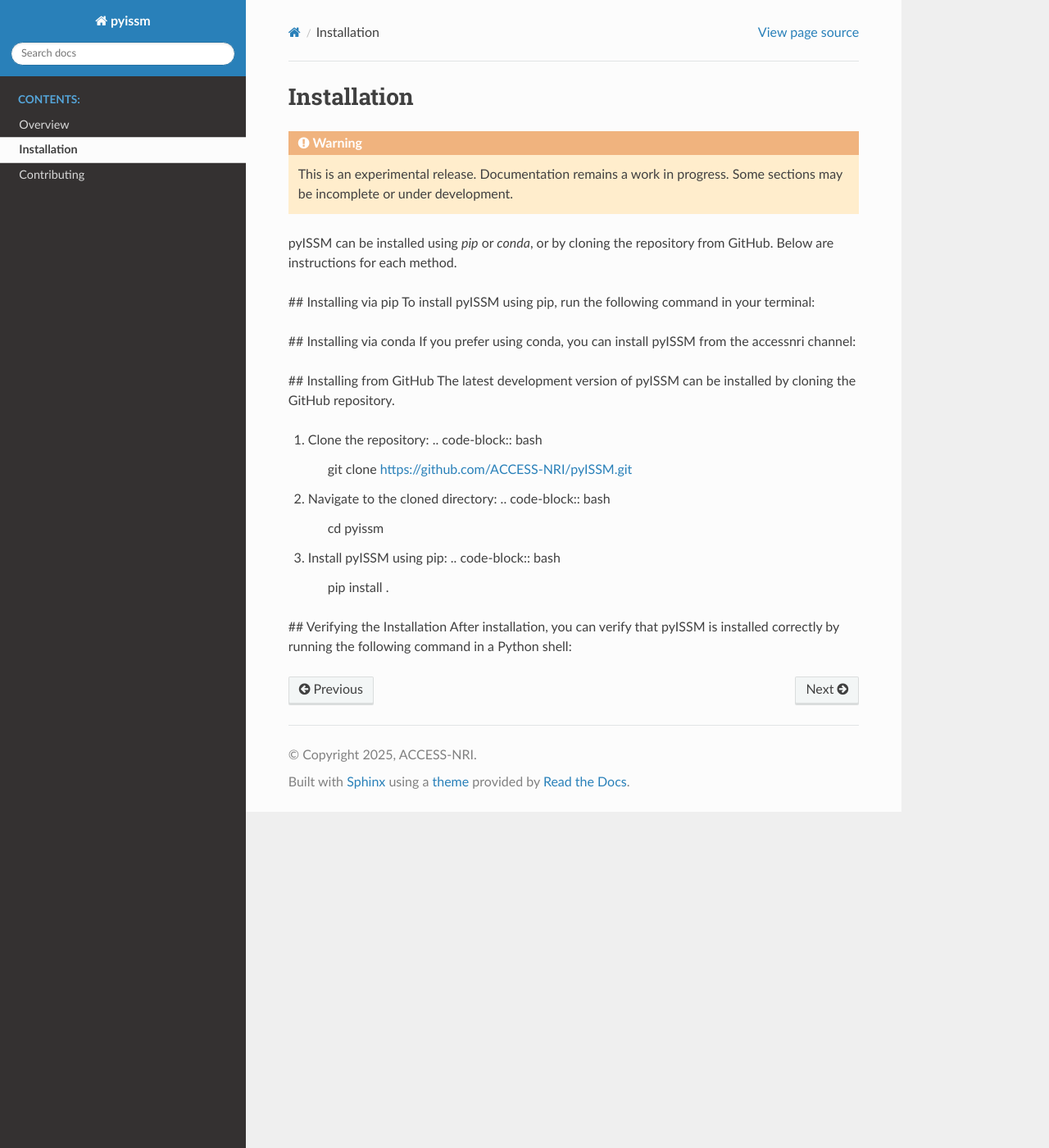
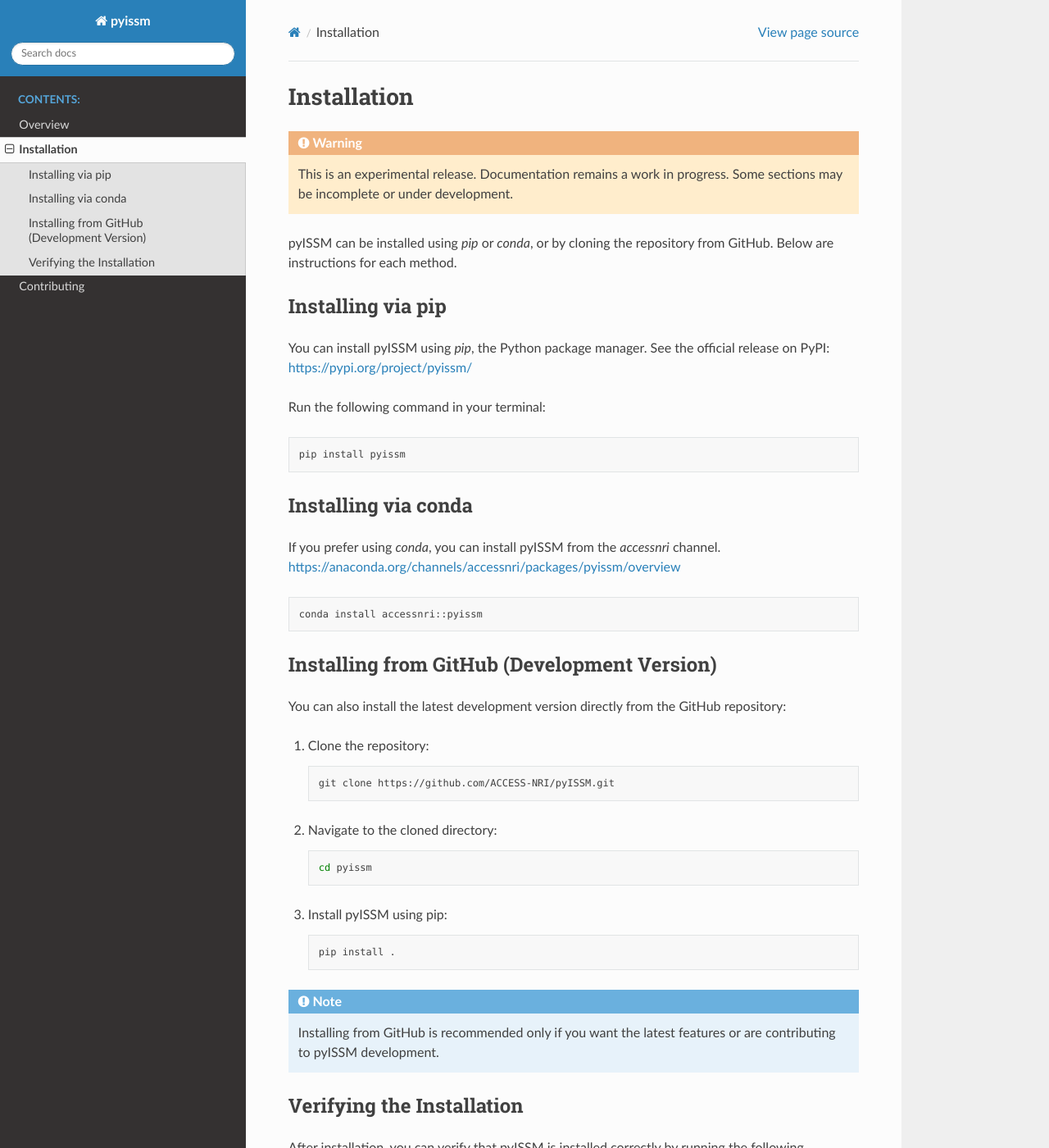
Before and after one commit to ACCESS-NRI/pyISSM, a Sphinx documentation site: the page built from docs/source/installation.rst, in a window 1280 px wide and 1400 px high. Shown: the whole window at 82% size. Built offline with Sphinx 7.4.7 and the Read the Docs theme 3.1.0, drawn with Linux system fonts in a browser that asks for light colours; pages that are not in the unit, such as notebooks, are missing from menus; some of the changed text lies outside the part shown.

Commit message:
Update docs

```diff
--- a/docs/source/contributing.rst
+++ b/docs/source/contributing.rst
@@ -5,7 +5,11 @@
    This is an experimental release. Documentation remains a work in progress. Some sections may be incomplete or under development.
 
 We welcome contributions from the community! There are several ways you can contribute to the pyISSM project:
+
 1. **Reporting Issues**: If you encounter any bugs or have suggestions for improvements, please open an issue on our `GitHub repository <https://github.com/ACCESS-NRI/pyISSM/issues>`_.
+
 2. **Submitting Pull Requests**: If you would like to contribute code, please fork the repository, make your changes, and submit a pull request. Be sure to follow our coding standards and include tests for any new features or bug fixes.
+
 3. **Improving Documentation**: Good documentation is crucial for any project. If you find areas where the documentation can be improved, feel free to submit a pull request with your changes.
+
 4. **Joining Discussions**: Participate in discussions on the `Hive Forum <https://forum.access-hive.org.au/c/cryosphere/pyissm>`_ to help shape the future of pyISSM.
--- a/docs/source/installation.rst
+++ b/docs/source/installation.rst
@@ -4,35 +4,58 @@
 .. warning::
    This is an experimental release. Documentation remains a work in progress. Some sections may be incomplete or under development.
 
-
 pyISSM can be installed using `pip` or `conda`, or by cloning the repository from GitHub. Below are instructions for each method.
 
-## Installing via pip
-To install pyISSM using pip, run the following command in your terminal:
-   .. code-block:: bash
-      pip install pyissm
+Installing via pip
+-----------------
+You can install pyISSM using `pip`, the Python package manager.
+See the official release on PyPI: https://pypi.org/project/pyissm/
 
-## Installing via conda
-If you prefer using conda, you can install pyISSM from the accessnri channel:
-   .. code-block:: bash
-      conda install accessnri::access-cryosphere-data-pool
+Run the following command in your terminal:
 
-## Installing from GitHub
-The latest development version of pyISSM can be installed by cloning the GitHub repository.
+.. code-block:: bash
+
+   pip install pyissm
+
+Installing via conda
+-------------------
+If you prefer using `conda`, you can install pyISSM from the `accessnri` channel.
+https://anaconda.org/channels/accessnri/packages/pyissm/overview
+
+.. code-block:: bash
+
+   conda install accessnri::pyissm
+
+Installing from GitHub (Development Version)
+-------------------------------------------
+You can also install the latest development version directly from the GitHub repository:
 
 1. Clone the repository:
+
    .. code-block:: bash
+
       git clone https://github.com/ACCESS-NRI/pyISSM.git
 
 2. Navigate to the cloned directory:
+
    .. code-block:: bash
+
       cd pyissm
+
 3. Install pyISSM using pip:
+
    .. code-block:: bash
+
       pip install .
 
-## Verifying the Installation
-After installation, you can verify that pyISSM is installed correctly by running the following command in a Python shell:
-   .. code-block:: python
-      import pyissm
-      print(pyissm.__version__)
+.. note::
+   Installing from GitHub is recommended only if you want the latest features or are contributing to pyISSM development.
+
+Verifying the Installation
+--------------------------
+After installation, you can verify that pyISSM is installed correctly by running the following commands in a Python shell:
+
+.. code-block:: python
+
+   import pyissm
+   print(pyissm.__version__)
--- a/docs/source/overview.rst
+++ b/docs/source/overview.rst
@@ -5,4 +5,4 @@
    This is an experimental release. Documentation remains a work in progress. Some sections may be incomplete or under development.
 
 
-pyISSM is a Python library designed to provide an interface for the Ice-sheet and Sea level System Model (ISSM). It allows users to set up, run, and analyze ice sheet simulations using Python.
+pyISSM is a Python library designed to provide an interface for the `Ice-sheet and Sea level System Model (ISSM) <https://issmteam.github.io/ISSM-Documentation/>`_. It allows users to set up, run, and analyze ice sheet simulations using Python.
```
